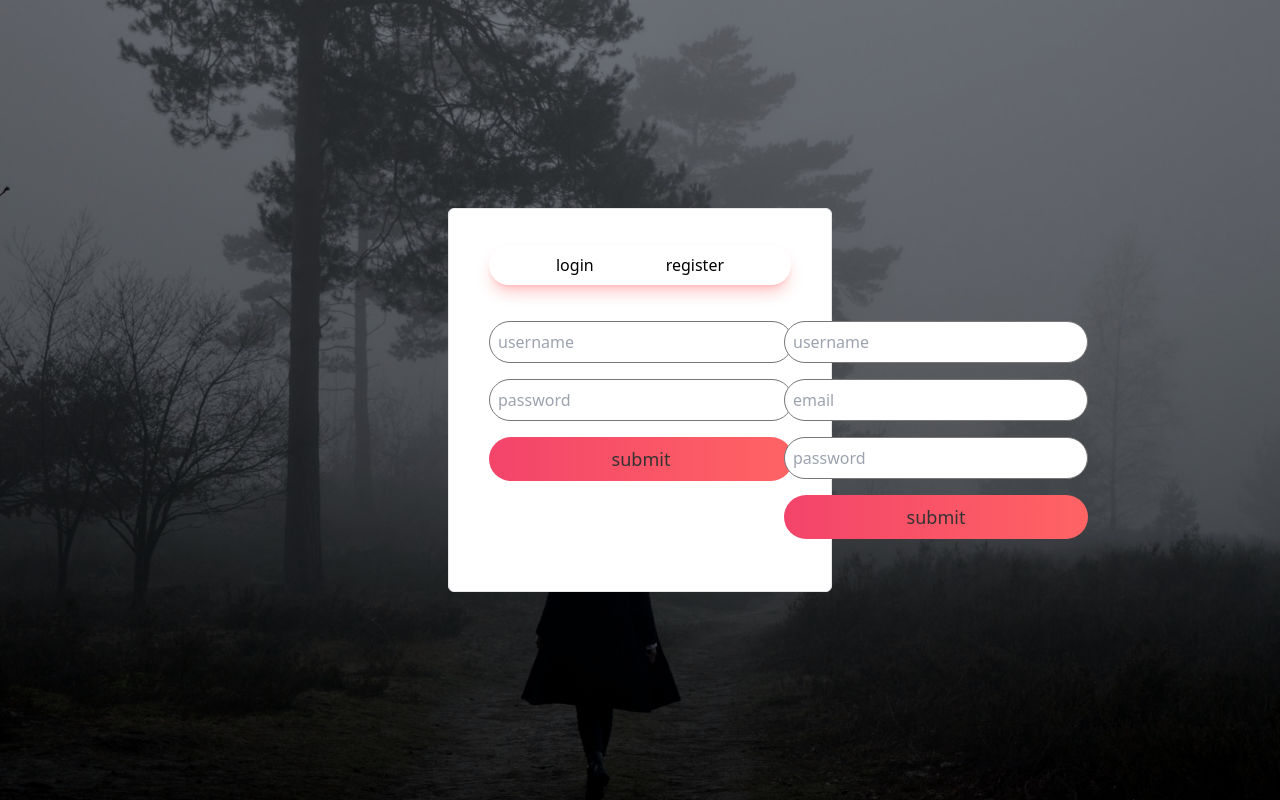
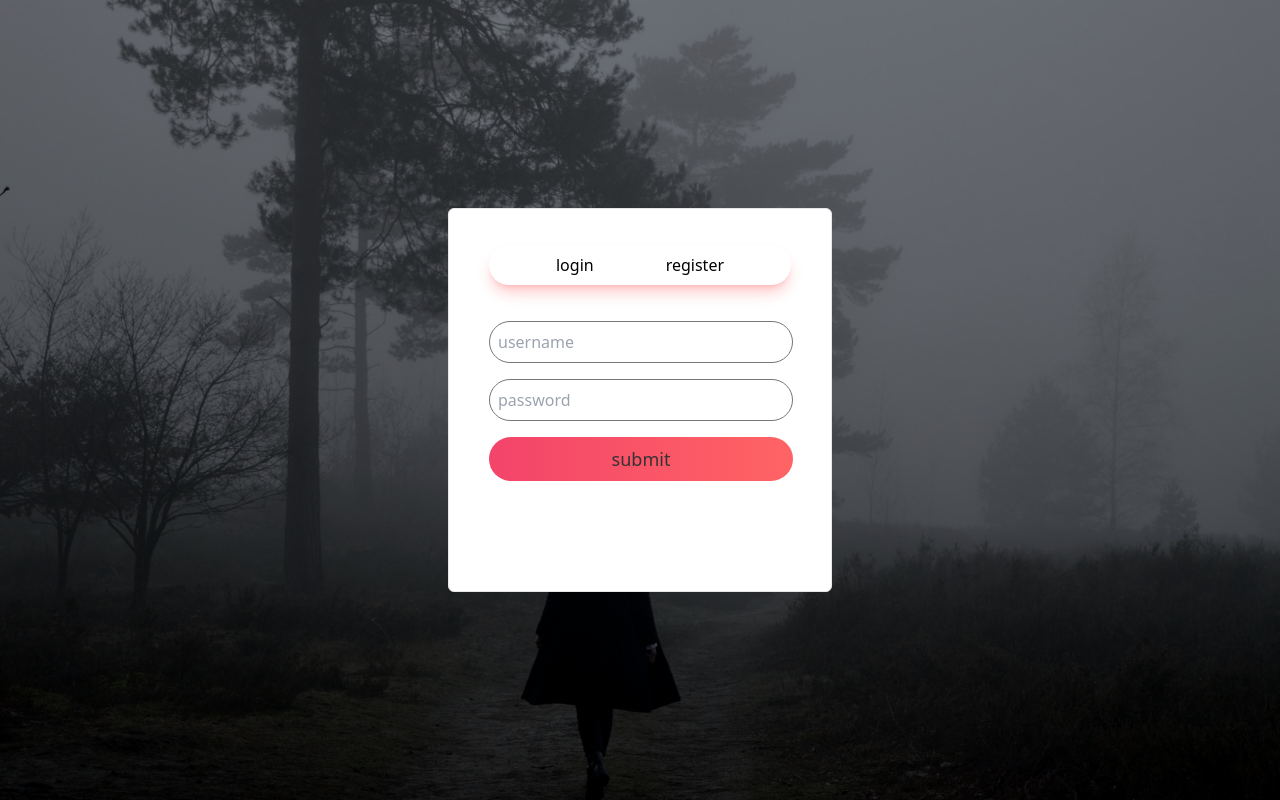
Before and after one commit to dosepehr/login-register-form, a React (Create React App) app: page / in a window 1280 px wide. Built offline with nearby package versions, Linux system fonts and the light colour scheme.

Commit message:
make register form invisible

```diff
--- a/src/components/MainForm.jsx
+++ b/src/components/MainForm.jsx
@@ -3,7 +3,7 @@ import { LoginForm, RegisterForm, FormButtons } from './';
 const ManForm = ({ currentForm, setCurrentForm }) => {
     return (
         <div>
-            <div className='w-96 h-96 bg-white rounded-md border px-10'>
+            <div className='w-96 h-96 bg-white rounded-md border px-10 overflow-x-hidden relative'>
                 <FormButtons
                     currentForm={currentForm}
                     setCurrentForm={setCurrentForm}
--- a/src/components/RegisterForm.jsx
+++ b/src/components/RegisterForm.jsx
@@ -5,7 +5,7 @@ const RegisterForm = () => {
         <>
             <form
                 action=''
-                className='flex flex-col space-y-4 absolute w-[19rem] right-48'
+                className='flex flex-col space-y-4 absolute w-[19rem] right-full'
             >
                 <input
                     type='text'
```
